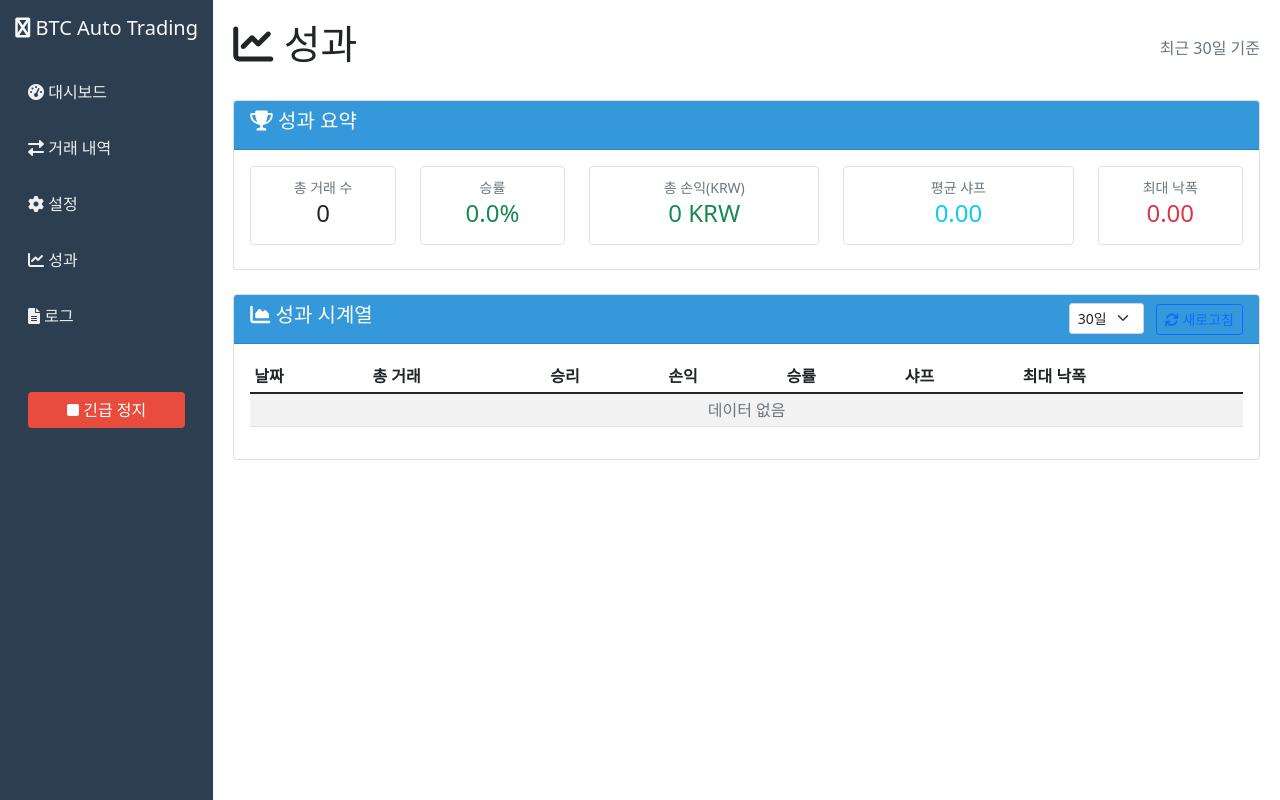
After one commit to namseokyoo/bit_auto_v2_250712, a Flask app: page /performance in a window 1280 px wide. The commit adds this page. Run offline with Flask 3, Linux system fonts and the light colour scheme; data that the repository does not hold is empty; parts of the project's set-up code (start-up, migrations or seed data) failed here and were passed over.

Commit message:
feat(web): 거래/성과 API 추가(/api/trades, /api/performance/*), 성과 페이지(/performance) 및 UI 스크립트 수정\n- dashboard.js 연결 교정\n- base 네비게이션에 '성과' 추가\n- 퍼포먼스 요약/시계열 API 및 템플릿

```diff
--- a/web/app.py
+++ b/web/app.py
@@ -191,6 +191,16 @@ def logs():
         logger.error(f"로그 페이지 로드 오류: {e}")
         return f"오류 발생: {e}", 500
 
+@app.route('/performance')
+def performance():
+    """성과 대시보드 페이지"""
+    try:
+        # 기본 30일 성과 요약과 시계열은 프런트에서 AJAX로 로드
+        return render_template('performance.html')
+    except Exception as e:
+        logger.error(f"성과 페이지 로드 오류: {e}")
+        return f"오류 발생: {e}", 500
+
 # API 엔드포인트들
 
 @app.route('/api/system/status')
@@ -377,6 +387,78 @@ def api_dashboard_data():
     except Exception as e:
         logger.error(f"대시보드 데이터 조회 오류: {e}")
         return jsonify({'error': str(e)}), 500
+
+@app.route('/api/trades')
+def api_trades():
+    """거래 내역 API (최근 30일, 선택적 필터)"""
+    try:
+        strategy_id = request.args.get('strategy_id')
+        status = request.args.get('status')
+        days = request.args.get('days', 30, type=int)
+
+        start_date = datetime.now() - timedelta(days=days)
+        trades = db.get_trades(strategy_id=strategy_id, start_date=start_date, status=status)
+
+        return jsonify({
+            'success': True,
+            'total': len(trades),
+            'trades': trades
+        })
+    except Exception as e:
+        logger.error(f"거래 내역 API 오류: {e}")
+        return jsonify({'success': False, 'message': str(e)}), 500
+
+@app.route('/api/performance/summary')
+def api_performance_summary():
+    """성과 요약 API (30일 기본)"""
+    try:
+        days = request.args.get('days', 30, type=int)
+        strategy_id = request.args.get('strategy_id')
+
+        perf = db.get_strategy_performance(strategy_id=strategy_id, days=days)
+
+        # 집계
+        total_trades = sum(p.get('total_trades', 0) for p in perf)
+        winning_trades = sum(p.get('winning_trades', 0) for p in perf)
+        total_pnl = sum(p.get('total_pnl', 0) for p in perf)
+        win_rate = (winning_trades / total_trades * 100) if total_trades > 0 else 0
+        sharpe_avg = sum(p.get('sharpe_ratio', 0) for p in perf) / len(perf) if perf else 0
+        max_dd = min((p.get('max_drawdown', 0) for p in perf), default=0)
+
+        return jsonify({
+            'success': True,
+            'summary': {
+                'days': days,
+                'total_trades': total_trades,
+                'winning_trades': winning_trades,
+                'win_rate': win_rate,
+                'total_pnl': total_pnl,
+                'avg_sharpe_ratio': sharpe_avg,
+                'max_drawdown': max_dd
+            }
+        })
+    except Exception as e:
+        logger.error(f"성과 요약 API 오류: {e}")
+        return jsonify({'success': False, 'message': str(e)}), 500
+
+@app.route('/api/performance/timeseries')
+def api_performance_timeseries():
+    """성과 시계열 API (일별 성과 목록)"""
+    try:
+        days = request.args.get('days', 90, type=int)
+        strategy_id = request.args.get('strategy_id')
+        perf = db.get_strategy_performance(strategy_id=strategy_id, days=days)
+
+        # 날짜 내림차순이므로 프런트 가독성을 위해 오름차순 정렬
+        perf_sorted = sorted(perf, key=lambda x: x.get('date'))
+
+        return jsonify({
+            'success': True,
+            'timeseries': perf_sorted
+        })
+    except Exception as e:
+        logger.error(f"성과 시계열 API 오류: {e}")
+        return jsonify({'success': False, 'message': str(e)}), 500
 
 @app.route('/api/trading_config')
 def api_trading_config():
@@ -580,6 +662,9 @@ def api_manual_analyze():
                 consolidated_confidence = max(final_buy_score, final_sell_score, final_hold_score)
                 contributing_strategies = list(strategy_signals.keys())
                 reasoning = f"신호 혼재 또는 약함 (매수:{final_buy_score:.2f}, 매도:{final_sell_score:.2f}, 홀드:{final_hold_score:.2f})"
+
+            # 거래 설정 사용을 위해 트레이딩 설정 로드
+            trading_config = config_manager.get_config('trading') or {}
 
             result['consolidated_signal'] = {
                 'action': consolidated_action,
--- a/web/templates/base.html
+++ b/web/templates/base.html
@@ -90,6 +90,11 @@
                         <li class="nav-item">
                             <a class="nav-link p-3" href="/settings">
                                 <i class="fas fa-cog"></i> 설정
+                            </a>
+                        </li>
+                        <li class="nav-item">
+                            <a class="nav-link p-3" href="/performance">
+                                <i class="fas fa-chart-line"></i> 성과
                             </a>
                         </li>
                         <li class="nav-item">
--- a/web/templates/dashboard.html
+++ b/web/templates/dashboard.html
@@ -366,5 +366,5 @@
 {% endblock %}
 
 {% block scripts %}
-<script src="{{ url_for('static', filename='dashboard_new.js') }}"></script>
+<script src="{{ url_for('static', filename='dashboard.js') }}"></script>
 {% endblock %}
--- /dev/null
+++ b/web/templates/performance.html
@@ -0,0 +1,143 @@
+{% extends "base.html" %}
+
+{% block title %}성과 - Bitcoin Auto Trading v2{% endblock %}
+
+{% block content %}
+<div class="d-flex justify-content-between align-items-center mb-4">
+    <h1><i class="fas fa-chart-line"></i> 성과</h1>
+    <div class="text-muted">
+        최근 30일 기준
+    </div>
+  </div>
+
+<div class="card mb-4">
+  <div class="card-header">
+    <h5><i class="fas fa-trophy"></i> 성과 요약</h5>
+  </div>
+  <div class="card-body">
+    <div class="row text-center">
+      <div class="col-md-2">
+        <div class="p-2 border rounded mb-2">
+          <small class="text-muted">총 거래 수</small>
+          <div class="h4" id="perf-total-trades">-</div>
+        </div>
+      </div>
+      <div class="col-md-2">
+        <div class="p-2 border rounded mb-2">
+          <small class="text-muted">승률</small>
+          <div class="h4 text-success" id="perf-win-rate">-</div>
+        </div>
+      </div>
+      <div class="col-md-3">
+        <div class="p-2 border rounded mb-2">
+          <small class="text-muted">총 손익(KRW)</small>
+          <div class="h4" id="perf-total-pnl">-</div>
+        </div>
+      </div>
+      <div class="col-md-3">
+        <div class="p-2 border rounded mb-2">
+          <small class="text-muted">평균 샤프</small>
+          <div class="h4 text-info" id="perf-sharpe">-</div>
+        </div>
+      </div>
+      <div class="col-md-2">
+        <div class="p-2 border rounded mb-2">
+          <small class="text-muted">최대 낙폭</small>
+          <div class="h4 text-danger" id="perf-mdd">-</div>
+        </div>
+      </div>
+    </div>
+  </div>
+</div>
+
+<div class="card">
+  <div class="card-header d-flex justify-content-between align-items-center">
+    <h5><i class="fas fa-chart-area"></i> 성과 시계열</h5>
+    <div>
+      <select id="perf-days" class="form-select form-select-sm" style="width:auto;display:inline-block">
+        <option value="30" selected>30일</option>
+        <option value="60">60일</option>
+        <option value="90">90일</option>
+      </select>
+      <button class="btn btn-sm btn-outline-primary ms-2" id="perf-refresh"><i class="fas fa-sync"></i> 새로고침</button>
+    </div>
+  </div>
+  <div class="card-body">
+    <div class="table-responsive">
+      <table class="table table-sm table-striped">
+        <thead>
+          <tr>
+            <th>날짜</th>
+            <th>총 거래</th>
+            <th>승리</th>
+            <th>손익</th>
+            <th>승률</th>
+            <th>샤프</th>
+            <th>최대 낙폭</th>
+          </tr>
+        </thead>
+        <tbody id="perf-tbody">
+          <tr><td colspan="7" class="text-center text-muted">로딩 중...</td></tr>
+        </tbody>
+      </table>
+    </div>
+  </div>
+</div>
+{% endblock %}
+
+{% block scripts %}
+<script>
+async function loadPerformanceSummary(days=30){
+  const res = await fetch(`/api/performance/summary?days=${days}`);
+  const data = await res.json();
+  if(!data.success){ return; }
+  const s = data.summary;
+  document.getElementById('perf-total-trades').textContent = s.total_trades;
+  document.getElementById('perf-win-rate').textContent = s.win_rate.toFixed(1) + '%';
+  const pnlEl = document.getElementById('perf-total-pnl');
+  pnlEl.textContent = (s.total_pnl||0).toLocaleString() + ' KRW';
+  pnlEl.className = s.total_pnl >= 0 ? 'h4 text-success' : 'h4 text-danger';
+  document.getElementById('perf-sharpe').textContent = (s.avg_sharpe_ratio||0).toFixed(2);
+  document.getElementById('perf-mdd').textContent = (s.max_drawdown||0).toFixed(2);
+}
+
+async function loadPerformanceTimeseries(days=30){
+  const res = await fetch(`/api/performance/timeseries?days=${days}`);
+  const data = await res.json();
+  const tbody = document.getElementById('perf-tbody');
+  if(!data.success){
+    tbody.innerHTML = '<tr><td colspan="7" class="text-center text-danger">로딩 실패</td></tr>';
+    return;
+  }
+  const rows = data.timeseries.map(p => {
+    const pnlClass = p.total_pnl >= 0 ? 'text-success' : 'text-danger';
+    const winRate = p.win_rate ? (p.win_rate*100).toFixed(1)+'%' : '-';
+    const sharpe = (p.sharpe_ratio||0).toFixed(2);
+    const mdd = (p.max_drawdown||0).toFixed(2);
+    return `<tr>
+      <td>${p.date}</td>
+      <td>${p.total_trades||0}</td>
+      <td>${p.winning_trades||0}</td>
+      <td class="${pnlClass}">${(p.total_pnl||0).toLocaleString()}</td>
+      <td>${winRate}</td>
+      <td>${sharpe}</td>
+      <td class="text-danger">${mdd}</td>
+    </tr>`;
+  }).join('');
+  tbody.innerHTML = rows || '<tr><td colspan="7" class="text-center text-muted">데이터 없음</td></tr>';
+}
+
+document.addEventListener('DOMContentLoaded', () => {
+  const daysSel = document.getElementById('perf-days');
+  const refreshBtn = document.getElementById('perf-refresh');
+  const loadAll = () => {
+    const d = parseInt(daysSel.value, 10);
+    loadPerformanceSummary(d);
+    loadPerformanceTimeseries(d);
+  };
+  refreshBtn.addEventListener('click', loadAll);
+  daysSel.addEventListener('change', loadAll);
+  loadAll();
+});
+</script>
+{% endblock %}
```
